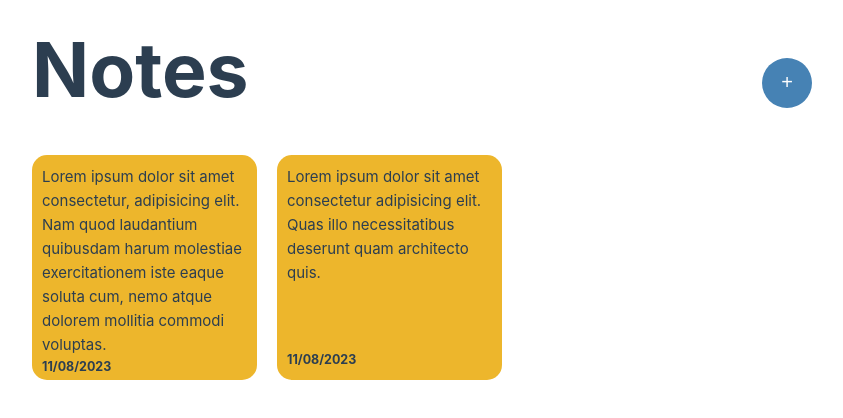
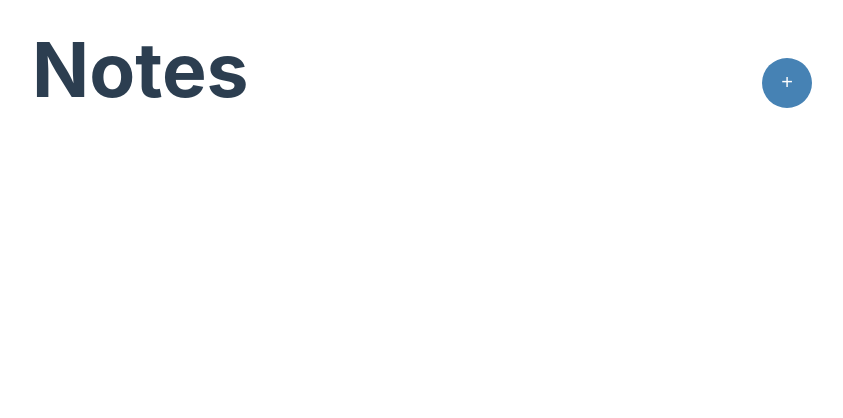
Before and after one commit to T3d4/Notes, a Vue app: page / in a window 1280 px wide. Shown: the top 418 px of the page, without its empty margins (218-1061 px from the left). Built offline with nearby package versions, Linux system fonts and the light colour scheme.

Commit message:
synced text and bgColor with the UI

```diff
--- a/src/App.vue
+++ b/src/App.vue
@@ -34,14 +34,10 @@
         <h1>Notes</h1>
         <button @click="showModal=true">+</button>
       </header>
-      <div class="cards-container">
-        <div class="card">
-          <p class="main-text">Lorem ipsum dolor sit amet consectetur, adipisicing elit. Nam quod laudantium quibusdam harum molestiae exercitationem iste eaque soluta cum, nemo atque dolorem mollitia commodi voluptas.</p>
-          <p class="date">11/08/2023</p>
-        </div>
-        <div class="card">
-          <p class="main-text">Lorem ipsum dolor sit amet consectetur adipisicing elit. Quas illo necessitatibus deserunt quam architecto quis.</p>
-          <p class="date">11/08/2023</p>
+      <div class="cards-container" v-for="note in notes">
+        <div class="card" :style="{backgroundColor: note.backgroundColor}">
+          <p class="main-text"> {{ note.text }} </p>
+          <p class="date"> {{ note.date }} </p>
         </div>
       </div>
     </div>
@@ -96,6 +92,7 @@
     justify-content: space-between;
     margin-right: 20px;
     margin-bottom: 20px;
+    color: black;
   }
 
   .date{
```
